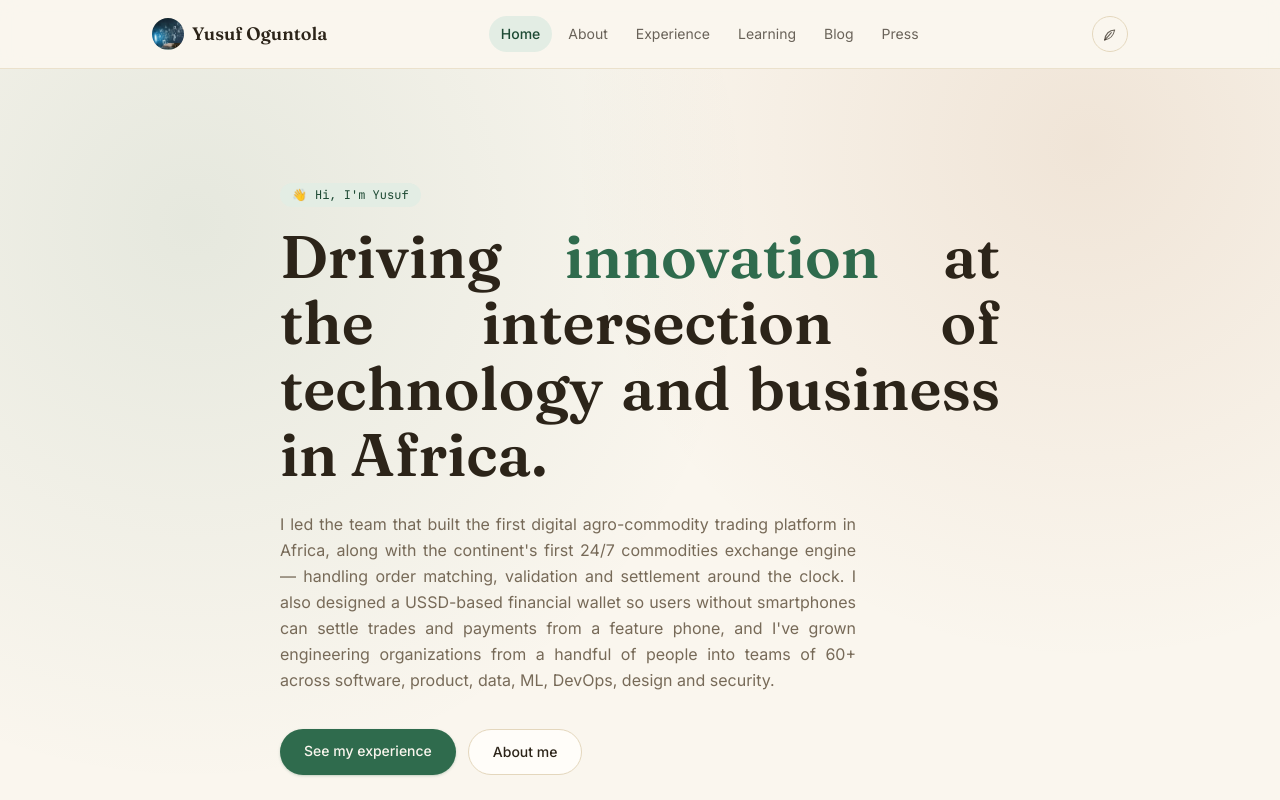
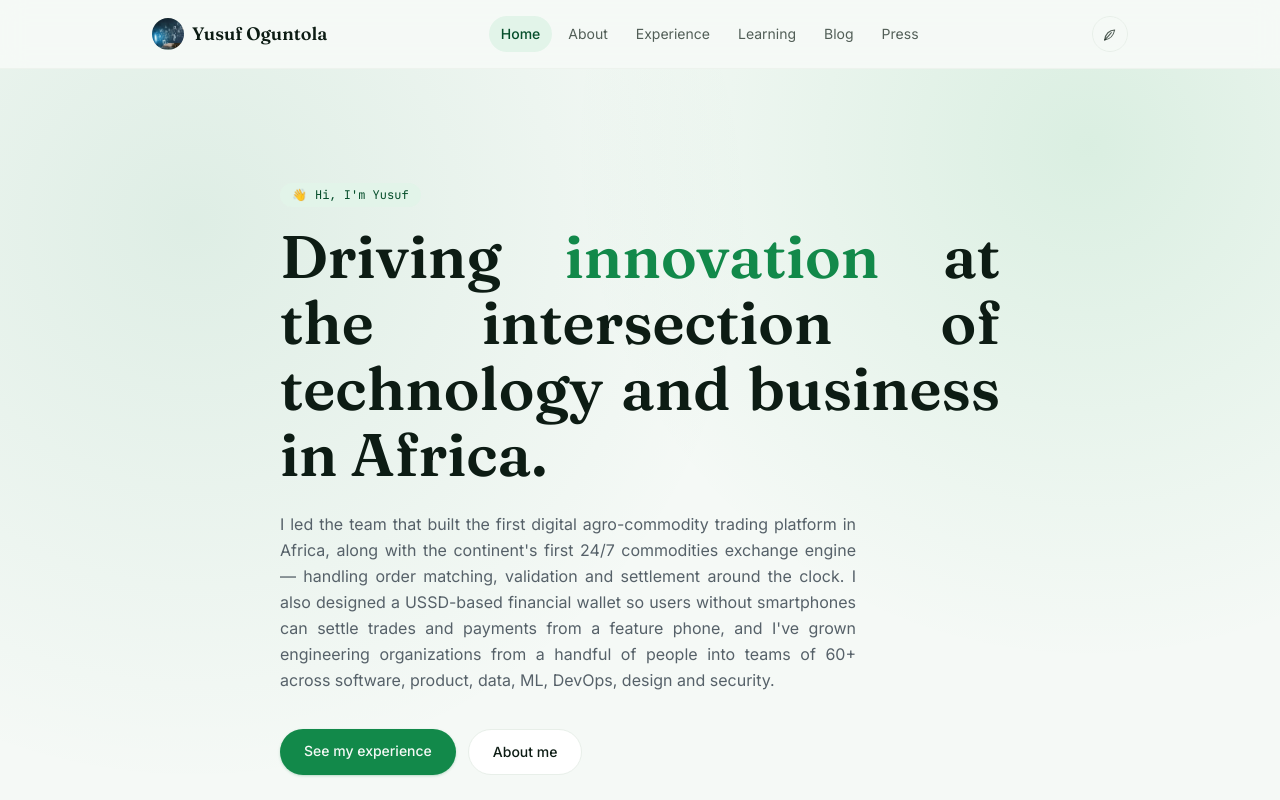
Before and after one commit to yusufoguntola/yusufoguntola-officialwebsite, a React (Vite) app: page / in a window 1280 px wide. Shown: the top 800 px of the page. Built offline with nearby package versions, Linux system fonts and the light colour scheme.

Commit message:
Updated style

```diff
--- a/index.html
+++ b/index.html
@@ -9,7 +9,7 @@
     <script>
       (function () {
         var theme = localStorage.getItem("theme");
-        if (theme === "green") document.documentElement.setAttribute("data-theme", "green");
+        if (theme !== "brown") document.documentElement.setAttribute("data-theme", "green");
       })();
     </script>
   </head>
--- a/src/components/ThemeToggle.jsx
+++ b/src/components/ThemeToggle.jsx
@@ -1,7 +1,9 @@
 import { useEffect, useState } from "react";
 
 function getInitialTheme() {
-  return localStorage.getItem("theme") === "green" ? "green" : "brown";
+  // Green is the default; a visitor only sees brown once they've explicitly
+  // switched to it (mirrors the no-FOUC check in index.html).
+  return localStorage.getItem("theme") === "brown" ? "brown" : "green";
 }
 
 export default function ThemeToggle() {
```
